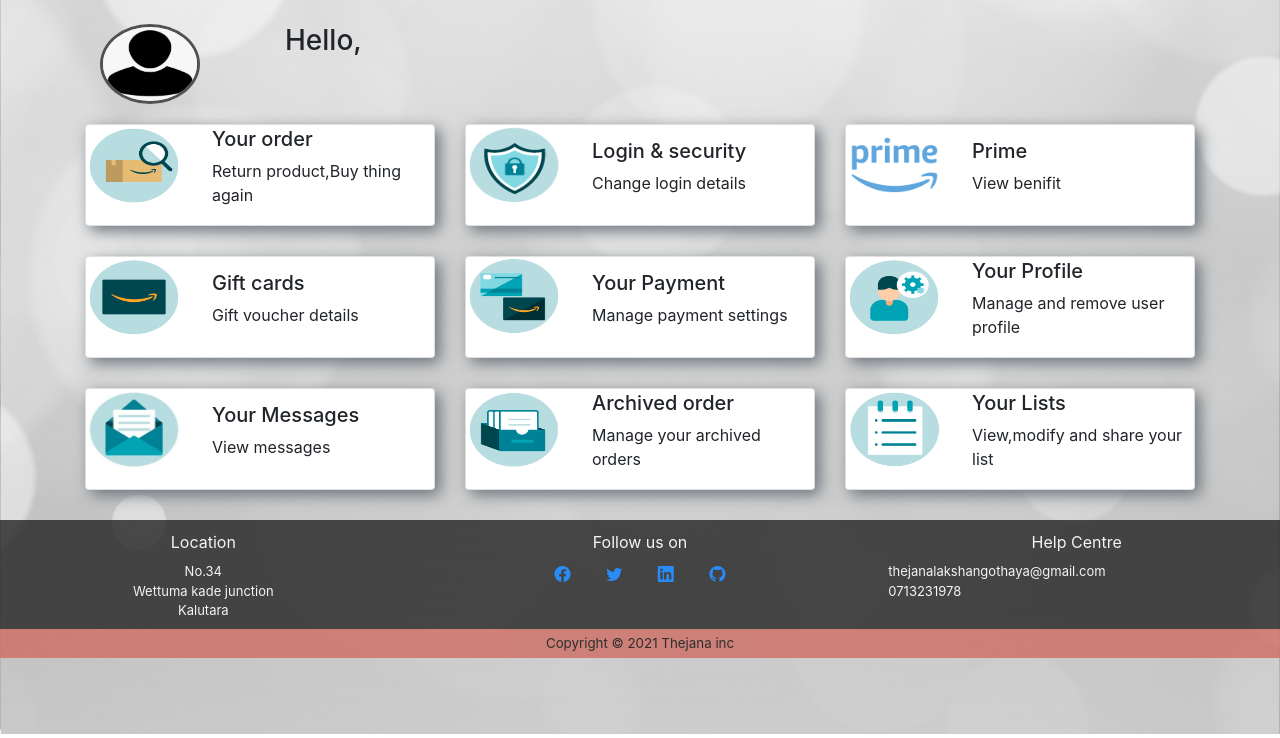
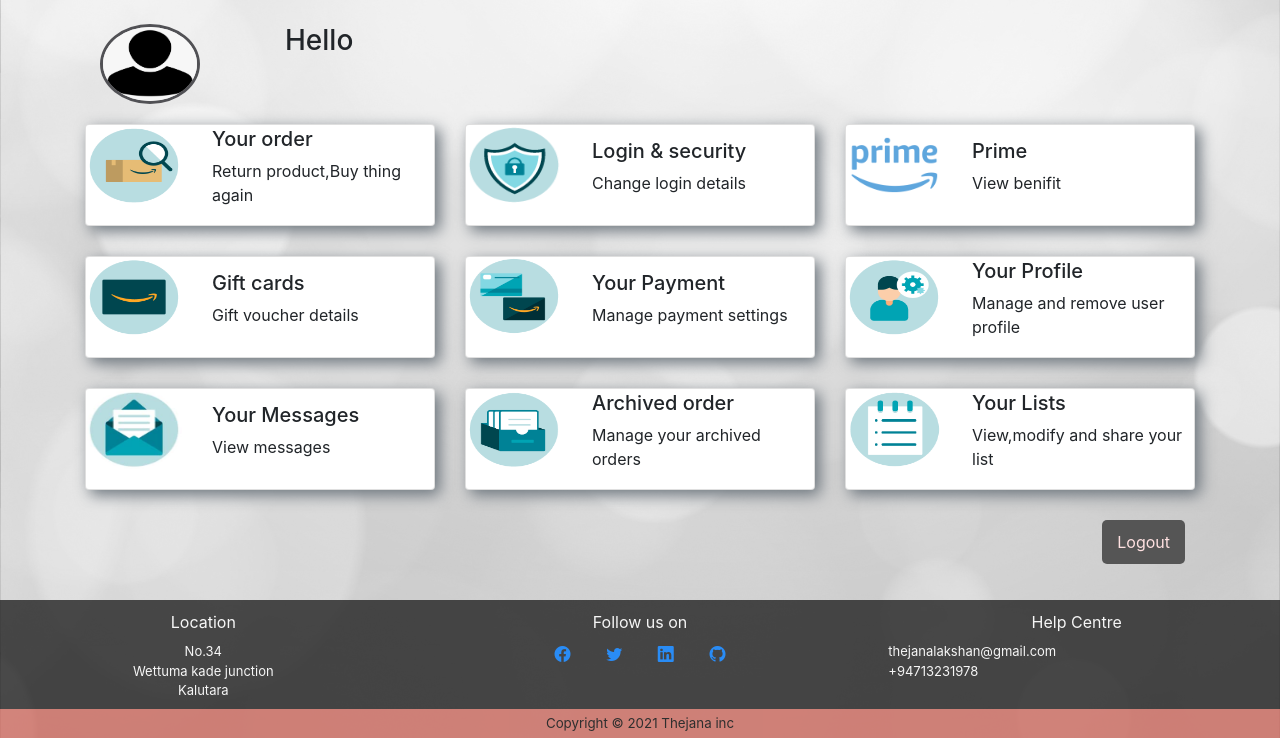
Before and after one commit to symfony215/awesome-PHP-libraries, a PHP site: page /user_profile.php in a window 1280 px wide. Shown: the part 66-804 px from the top of the page. Run offline with PHP 8.4, Linux system fonts and the light colour scheme; some libraries are stand-ins or nearby versions.

Commit message:
add logout btn

```diff
--- a/admin_profile.php
+++ b/admin_profile.php
@@ -21,7 +21,7 @@ if (isset($_SESSION['id']) && isset($_SESSION['user_name'])) {
     <link rel="stylesheet" href="./styles/footer.css">
     <link rel="stylesheet" href="./styles/admin_navbar.css" />
 
-    <link rel="icon" type="image/ico" href="./Image/logo.ico">
+    <link rel="icon" type="image/ico" href="./Image/logo1.ico">
     <?php require_once "head.php" ?>
 </head>
 <style>
--- a/footer.php
+++ b/footer.php
@@ -32,8 +32,8 @@
             <div class="col-12 col-sm-12 col-md-4" id="helpCentre">
                 <span>Help Centre</span><br>
                 <div class="container-fluid" id="info">
-                    <span>thejanalakshangothaya@gmail.com</span><br>
-                    <span>0713231978</span>
+                    <span>thejanalakshan@gmail.com</span><br>
+                    <span>+94713231978</span>
                 </div>
                 <hr class="d-block d-sm-none" id="line">
             </div>
--- a/nav.php
+++ b/nav.php
@@ -56,7 +56,7 @@ if (isset($_SESSION["userId"])) {
                 if ($loginStatus == true) {
                     echo ("
                     <a class=\"nav-link\" href=\"cart.php\"><i id=\"cartIco\" class=\"bi bi-cart has-badge\"><span class=\"badge\">$numItems</span></i></a>
-                    <a class=\"nav-link\" href=\"user.php\"><i class=\"bi bi-person-circle \"> hi $userName</i></a>");
+                    <a class=\"nav-link\" href=\"user_profile.php\"><i class=\"bi bi-person-circle \"> hi $userName</i></a>");
                 } else {
                     echo ("
                     <a class=\"nav-link\" href=\"login.php\"><i id=\"cartIco\" class=\"bi bi-cart has-badge\"></i></a>
--- a/user_profile.php
+++ b/user_profile.php
@@ -47,7 +47,7 @@ session_start();
                     <img src="Image/profile.png" id="user_img" class="img-fluid" alt="User_image">
                 </div>
                 <div class="col-sm-10 col-md-10 col-8">
-                    <h3>Hello,</h3>
+                    <h3>Hello </h3>
 
                 </div>
             </div>
@@ -180,6 +180,10 @@ session_start();
             </div>
         </div>
 
+        <div class="logout">
+        <a href="logout_user.php">Logout</a>
+    </div>
+
     </div>
 
     <?php require_once "script.php" ?>
```
Also changed, not shown: logout_user.php (added, +7 -0 lines).
